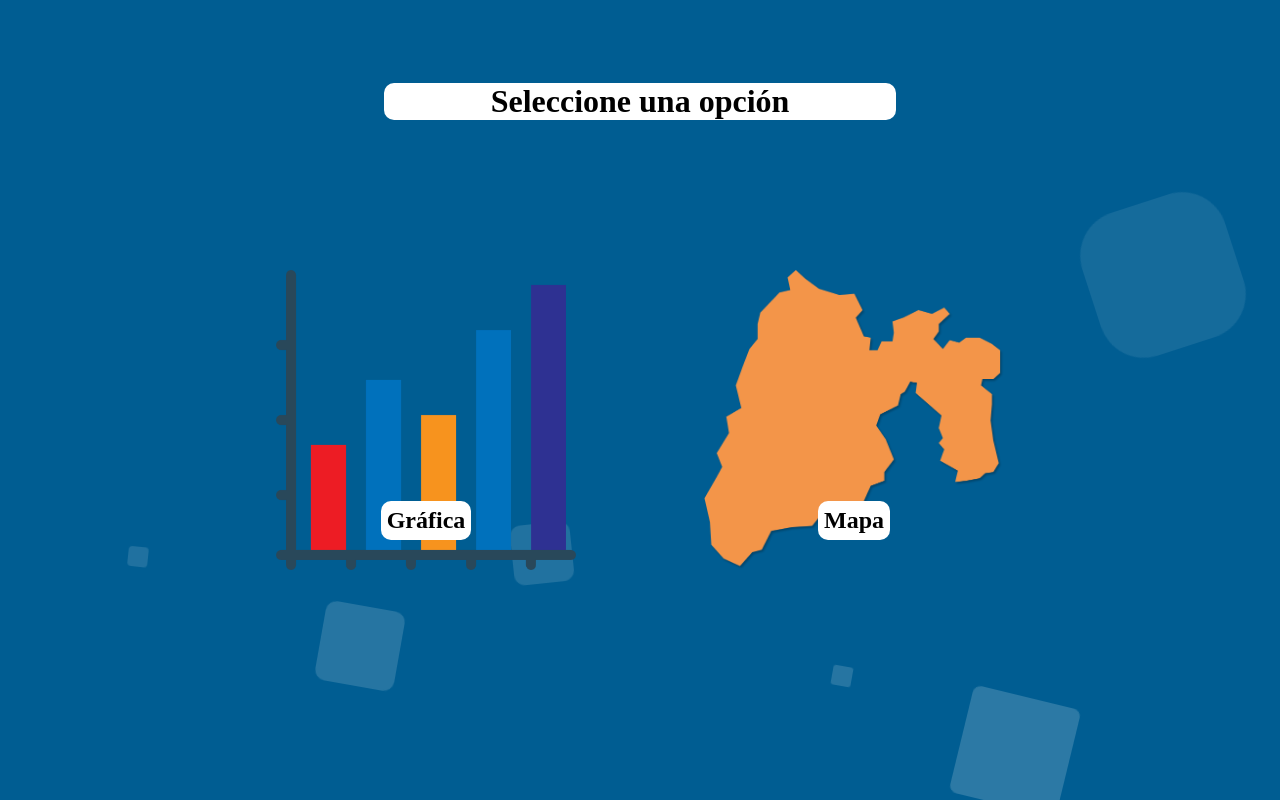
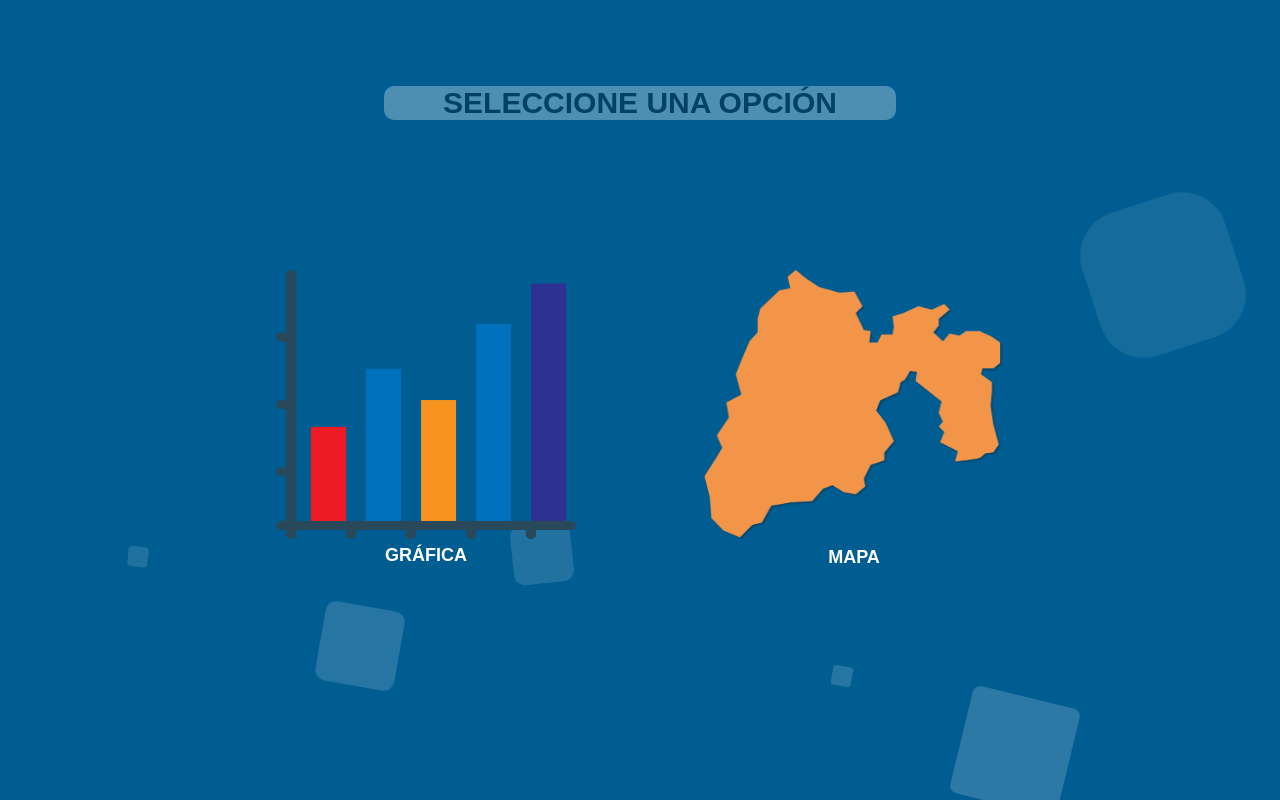
Before and after one commit to Ivancirijillo/app, a Flask app: page / in a window 1280 px wide. Run offline with Flask 2, Linux system fonts and the light colour scheme.

Commit message:
style: :art: estilos del menu

```diff
--- a/static/css/menu.css
+++ b/static/css/menu.css
@@ -19,6 +19,8 @@ body{
 }
 
 .titulo{
+    font-family:Arial, Helvetica, sans-serif;
+    font-size: 15px;
     position: relative;
     width: 100%;
     height: 15%;
@@ -31,6 +33,7 @@ body{
 
 .titulo h1{
     background: white;
+    opacity: 0.3;
     width: 40%;
     display: flex;
     border-radius: 10px;
@@ -72,7 +75,10 @@ body{
 }
 
 .icon h2{
-    background: white;
+    font-family: Arial, Helvetica, sans-serif;
+    font-size: 18px;
+    /*background: white;*/
+    /*background: rgb(252, 252, 252);*/
     padding: 2%;
     border-radius: 10px;
 }
@@ -82,12 +88,13 @@ img{
 }
 
 .subtitulo{
-    position: absolute;
+    color: rgb(255, 255, 255);
+    position:unset;
     bottom: 30px;
     z-index: 1;
 }
 
-
+/*--fondo de cuadros --*/
 .area{
     width: 100%;
     height:100vh;
--- a/templates/menu.html
+++ b/templates/menu.html
@@ -10,19 +10,19 @@
 <body>
     <div class="contenedor">
         <div class="titulo">
-            <h1>Seleccione una opción</h1>
+            <h1>SELECCIONE UNA OPCIÓN</h1>
         </div>
         <div class="opc_menu">
             <div type="button" class="opciones" id="opc_graficas">
                 <div class="icon">
                     <img src="{{ url_for('static', filename ='img_menu/igrafica.png') }}" alt="">
-                    <h2 class="subtitulo" id="titulo_filtro">Gráfica</h2>
+                    <h2 class="subtitulo" id="titulo_filtro">GRÁFICA</h2>
                 </div>
             </div>
             <div type="button" class="opciones" id="opc_mapa">
                 <div class="icon">
                     <img src="{{ url_for('static', filename ='img_menu/imapa.png') }}" alt="">
-                    <h2 class="subtitulo" id="titulo_mapa">Mapa</h2>
+                    <h2 class="subtitulo" id="titulo_mapa">MAPA</h2>
                 </div>
             </div>
         </div>
```
